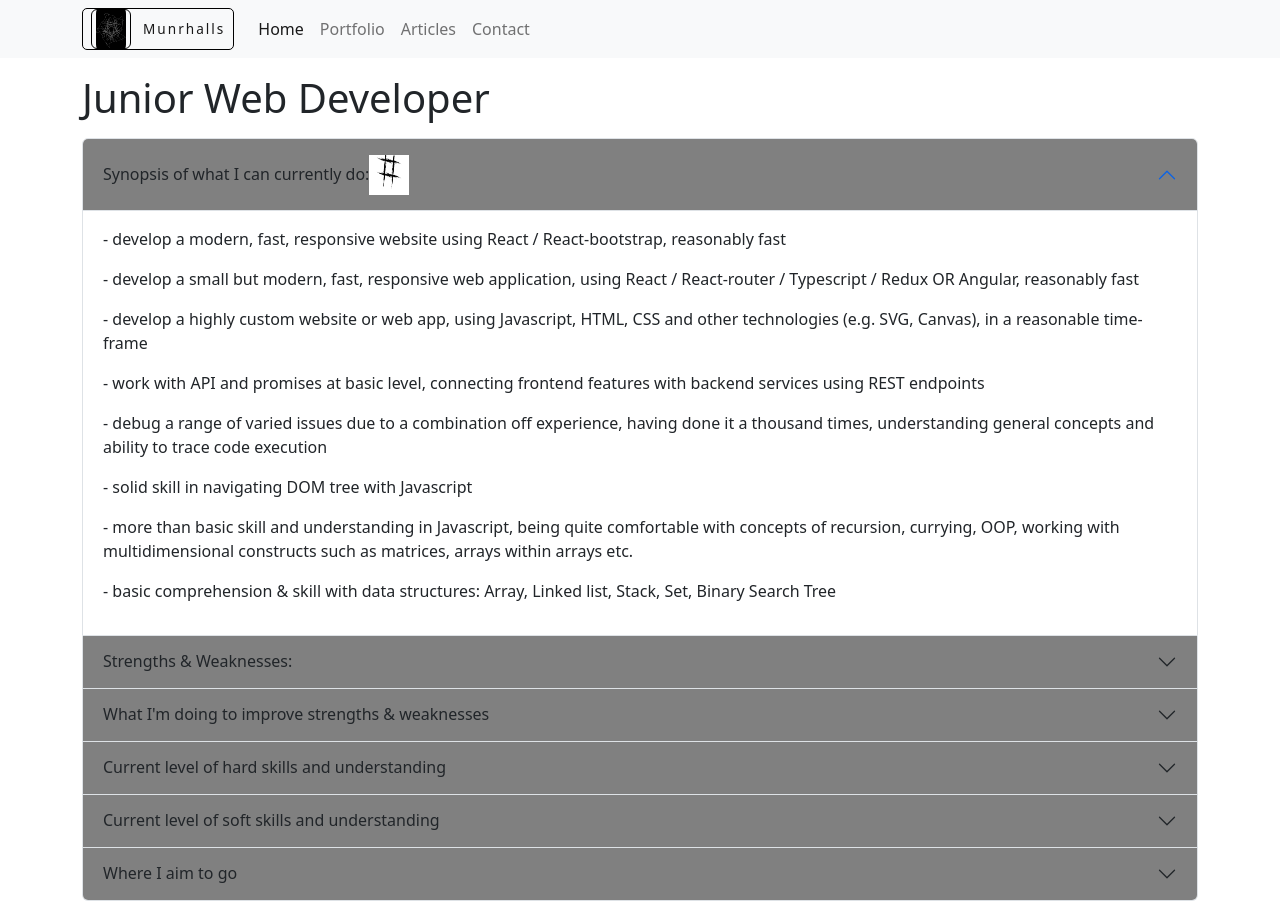
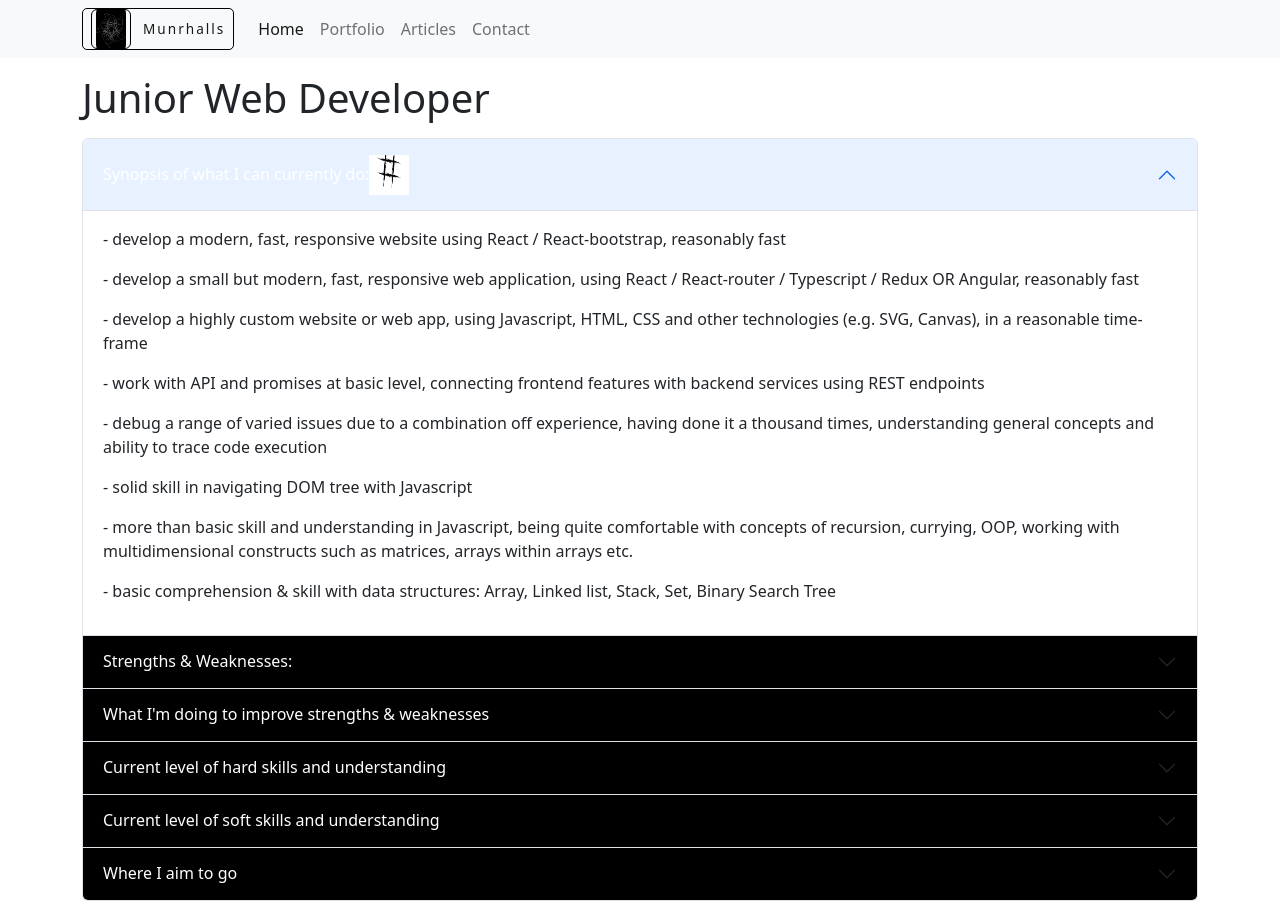
Before and after one commit to munrhalls/portfolio, a React (Vite) app: page / in a window 1280 px wide. Built offline with nearby package versions, Linux system fonts and the light colour scheme.

Commit message:
cuystom accordion

```diff
--- a/src/MainReusables.css
+++ b/src/MainReusables.css
@@ -1,13 +1,13 @@
-
-
 .accordion-button {
-    background-color: gray !important;
+  background-color: #000;
+  color: #fff;
 }
 
 .accordion-button:focus {
-    box-shadow: none;
+  box-shadow: inset 0 0 0 0.25rem #333;
+  background-color: #333;
 }
 
 .accordion-button:not(.collapsed) {
-    color: #212529;
+  color: #fff;
 }
--- a/src/MainReusables.tsx
+++ b/src/MainReusables.tsx
@@ -1,9 +1,7 @@
 import "./MainReusables.css";
-
 import { ReactNode } from "react";
 import { Image } from "react-bootstrap";
 import Accordion from "react-bootstrap/Accordion";
-import { useAccordionButton } from "react-bootstrap/AccordionButton";
 
 interface H1ImageProps {
   src: string;
```
Lines whose indentation alone changed are shown as unchanged.
